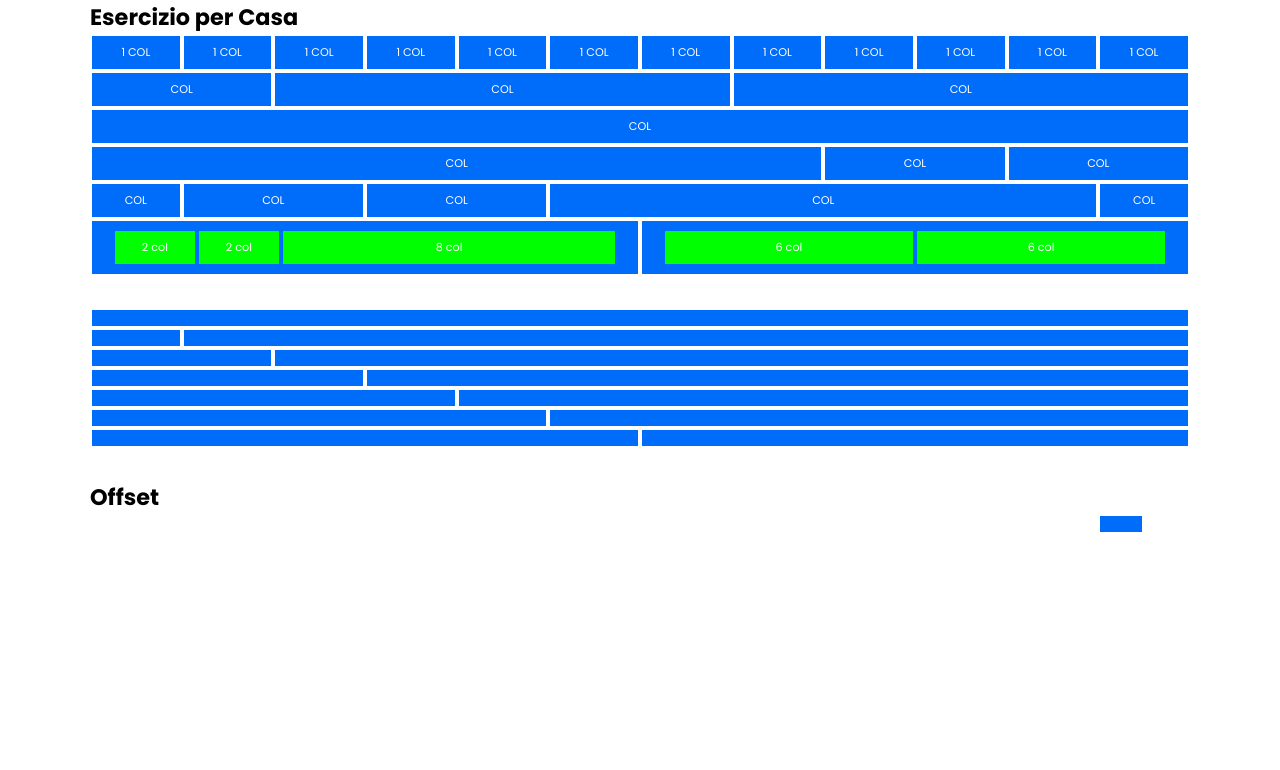
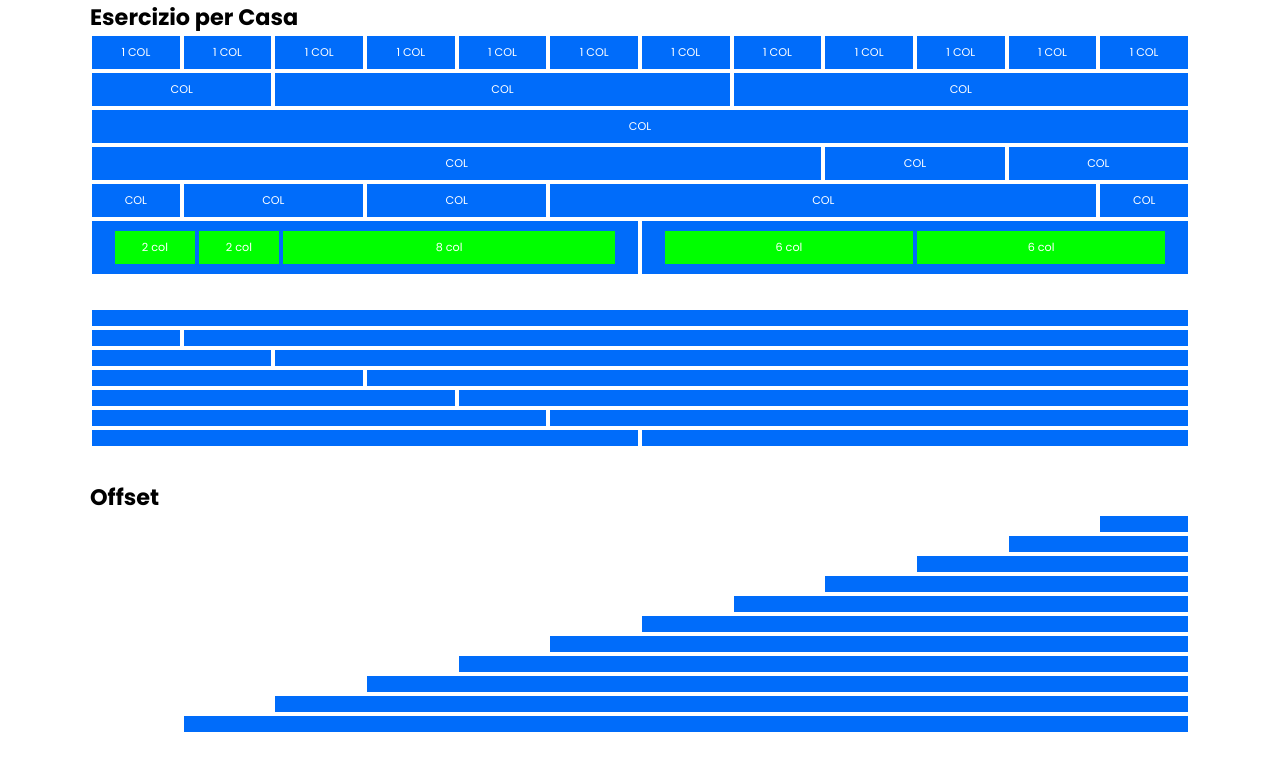
Before and after one commit to Paolo224/html-css-12bool, a plain HTML site: page index.html in a window 1280 px wide. Drawn offline with Linux system fonts and the light colour scheme.

Commit message:
Esercizio completo

```diff
--- a/css/12boolFlex.css
+++ b/css/12boolFlex.css
@@ -97,7 +97,7 @@
     margin-left: calc((100% / 12) * 6);
 }
 
-.col-offset--7{
+.col-offset-7{
     margin-left: calc((100% / 12) * 7);
 }
 
--- a/index.html
+++ b/index.html
@@ -158,7 +158,17 @@
             </h1>
             <div class="section">
                 <div class="row">
-                    <div class="col-offset-11"></div>
+                    <div class="col-offset-11 col-1"></div>
+                    <div class="col-offset-10 col-2"></div>
+                    <div class="col-offset-9 col-3"></div>
+                    <div class="col-offset-8 col-4"></div>
+                    <div class="col-offset-7 col-5"></div>
+                    <div class="col-offset-6 col-6"></div>
+                    <div class="col-offset-5 col-7"></div>
+                    <div class="col-offset-4 col-8"></div>
+                    <div class="col-offset-3 col-9"></div>
+                    <div class="col-offset-2 col-10"></div>
+                    <div class="col-offset-1 col-11"></div>
                 </div>
             </div>
         </main>
```
